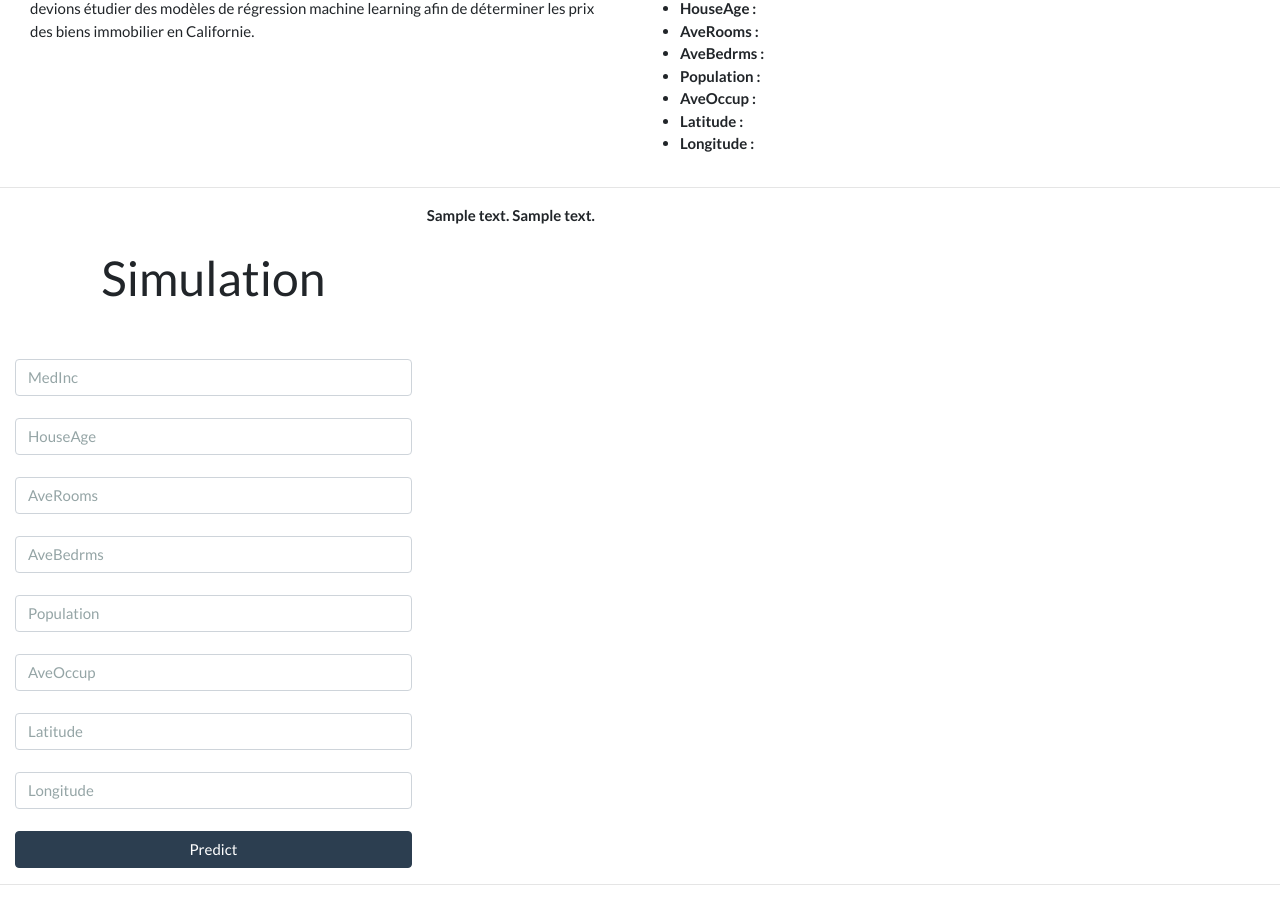
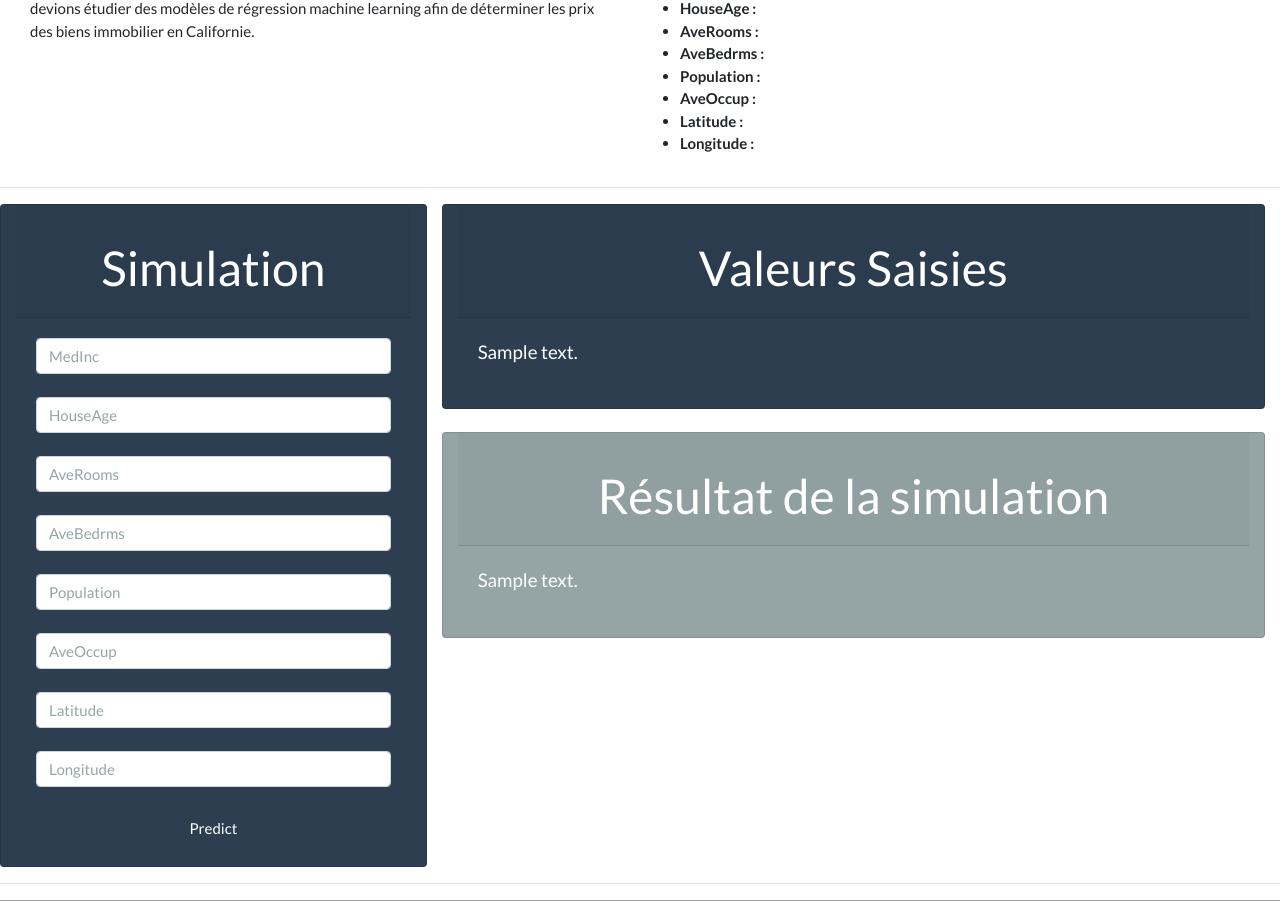
Before and after one commit to Abdelrazak-sakhri/california, a Flask app: template templates/index.html in a window 1280 px wide. Shown: the part 1212-2113 px from the top of the page. Run offline with Flask 2, Linux system fonts and the light colour scheme; the template is opened without the code that fills it: most values are stand-ins (such as "Sample title", 1, 10 or a date in 2020); parts of the project's set-up code (start-up, migrations or seed data) failed here and were passed over; some libraries are stand-ins or nearby versions.

Commit message:
first page OK

```diff
--- a/app.py
+++ b/app.py
@@ -22,7 +22,7 @@ def predict():
 
     output = round(prediction[0], 2)
 
-    return render_template('index.html', value_text='Les valeurs ue vous avez renseignez sont les suivantes {}'.format(int_features), prediction_text='Le bien immobilier est estimé à {}'.format(output))
+    return render_template('index.html', saisie_text='Les valeurs saisies sont les suivantes {}'.format(output), prediction_text='Le bien est estimé à {}'.format(output))
 
 
 @app.route('/predict_api', methods=['POST'])
--- a/templates/index.html
+++ b/templates/index.html
@@ -4,7 +4,7 @@
 
 <head>
   <meta charset="UTF-8">
-  <title>ML API</title>
+  <title>California Love</title>
 
   <link rel="stylesheet" href="{{ url_for('static', filename='css/bootstrap.min.css') }}">
 
@@ -14,7 +14,6 @@
 
 
   <nav class="navbar navbar-expand-lg navbar-dark bg-primary">
-    <a class="navbar-brand" href="#">Navbar</a>
     <button class="navbar-toggler" type="button" data-toggle="collapse" data-target="#navbarColor01"
       aria-controls="navbarColor01" aria-expanded="false" aria-label="Toggle navigation">
       <span class="navbar-toggler-icon"></span>
@@ -23,29 +22,15 @@
     <div class="collapse navbar-collapse" id="navbarColor01">
       <ul class="navbar-nav mr-auto">
         <li class="nav-item active">
-          <a class="nav-link" href="#">Home
+          <a class="nav-link" href="#">Accueil
             <span class="sr-only">(current)</span>
           </a>
         </li>
         <li class="nav-item">
-          <a class="nav-link" href="#">Features</a>
+          <a class="nav-link" href="#">Dashboard</a>
         </li>
         <li class="nav-item">
-          <a class="nav-link" href="#">Pricing</a>
-        </li>
-        <li class="nav-item">
-          <a class="nav-link" href="#">About</a>
-        </li>
-        <li class="nav-item dropdown">
-          <a class="nav-link dropdown-toggle" data-toggle="dropdown" href="#" role="button" aria-haspopup="true"
-            aria-expanded="false">Dropdown</a>
-          <div class="dropdown-menu">
-            <a class="dropdown-item" href="#">Action</a>
-            <a class="dropdown-item" href="#">Another action</a>
-            <a class="dropdown-item" href="#">Something else here</a>
-            <div class="dropdown-divider"></div>
-            <a class="dropdown-item" href="#">Separated link</a>
-          </div>
+          <a class="nav-link" href="#">A Propos</a>
         </li>
       </ul>
     </div>
@@ -94,14 +79,16 @@
   <div class="container-fluid">
     <div class="row">
 
-      <div class="col-4">
-        <br><br>
+      <div class="col-4 card text-white bg-primary">
+        <div class="card-header">
+          <br>
           <h1>
             <center>Simulation</center>
           </h1>
-        <br><br>
 
+        </div>
 
+        <div class="card-body">
           <form action="{{ url_for('predict')}}" method="POST" role="form">
             <input type="number" class="form-control" step="0.01" name="MedInc" placeholder="MedInc"
               required="required" /><br>
@@ -122,9 +109,45 @@
             <button type="submit" class="btn btn-primary btn-block btn-large">Predict</button>
           </form>
         </div>
+      </div>
+      <div class="col-8">
+        <div class="card text-white bg-primary col-12">
+          <div class="card-header">
+            <br>
+            <h1>
+              <center>Valeurs Saisies</center>
+            </h1>
+          </div>
+          <div class="card-body">
+            <p class="card-text taille_police lead">
+              <b>{{ saisie_text }}</b>
+            </p>
+          </div>
+          <br>
+        </div>
+        <br>
+        <div class="card text-white bg-secondary col-12">
+          <div class="card-header">
+            <br>
+            <h1>
+              <center>Résultat de la simulation</center>
+            </h1>
+          </div>
 
-      {{ value_text }}
-      {{ prediction_text }}
+          <div class="card-body">
+            <p class="card-text taille_police lead">
+              <b>{{ prediction_text }}</b>
+            </p>
+          </div>
+          <br>
+        </div>
+        <br>
+      </div>
+
+
+
+
+
 
     </div>
   </div>
```
Also changed, not shown: static/css/style.css (+2 -62 lines). Lines whose indentation alone changed are shown as unchanged.
